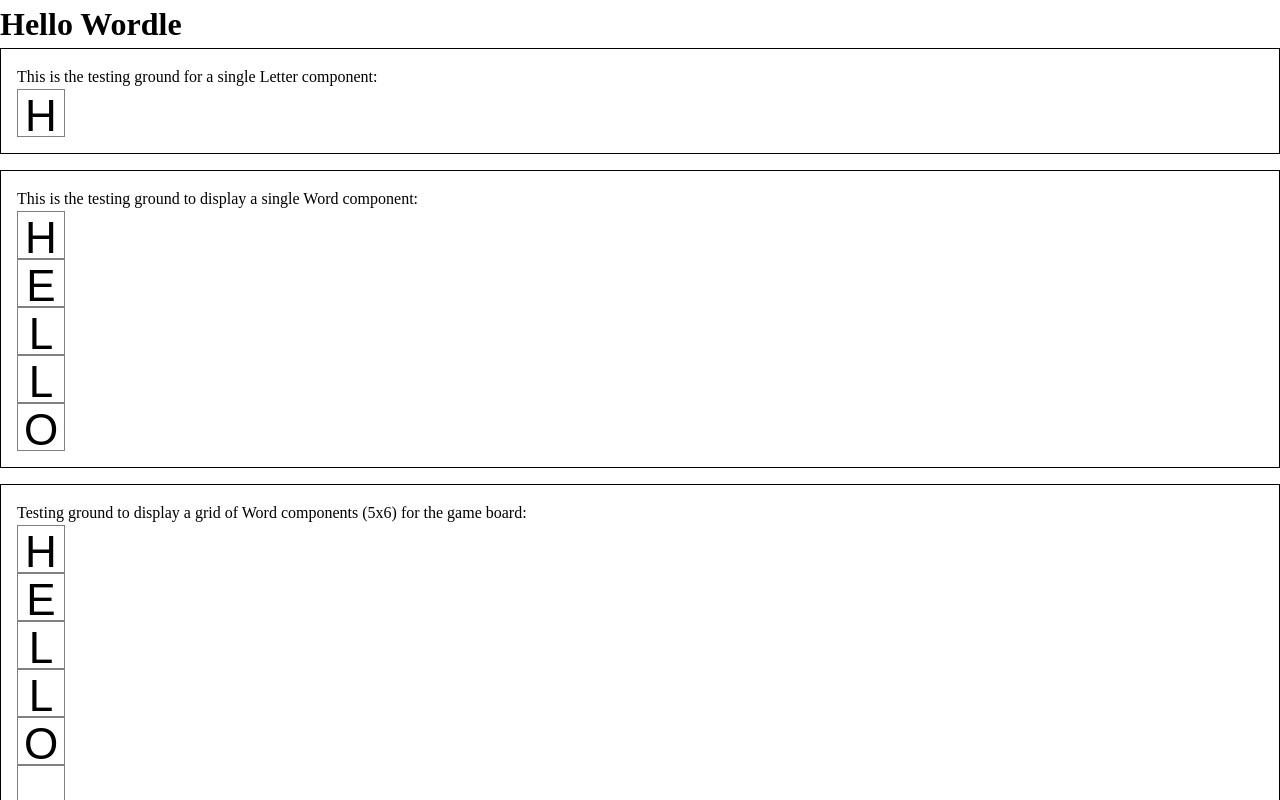
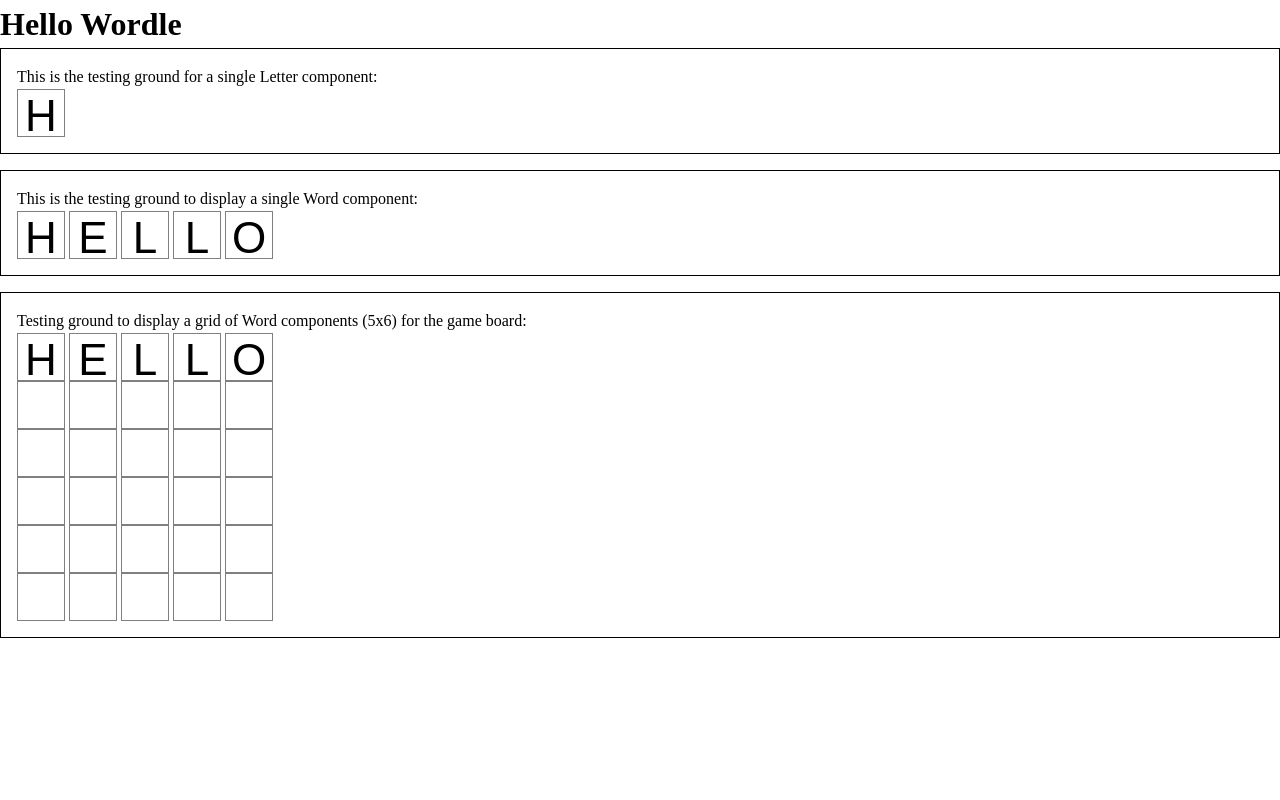
Before and after one commit to franco-ortega/wordle-clone-v2, a Next.js app: page / in a window 1280 px wide. Shown: the top 800 px of the page. Built offline with nearby package versions, Linux system fonts and the light colour scheme.

Commit message:
apply flex to Word to display letters in horizontal line

```diff
--- a/src/components/Word/Word.module.css
+++ b/src/components/Word/Word.module.css
@@ -1,5 +1,6 @@
 .Word {
-	background-color: hsl(350, 79%, 77%);
+	width: max-content;
 
-	width: max-content;
+	display: flex;
+	gap: 0.25rem;
 }
```
